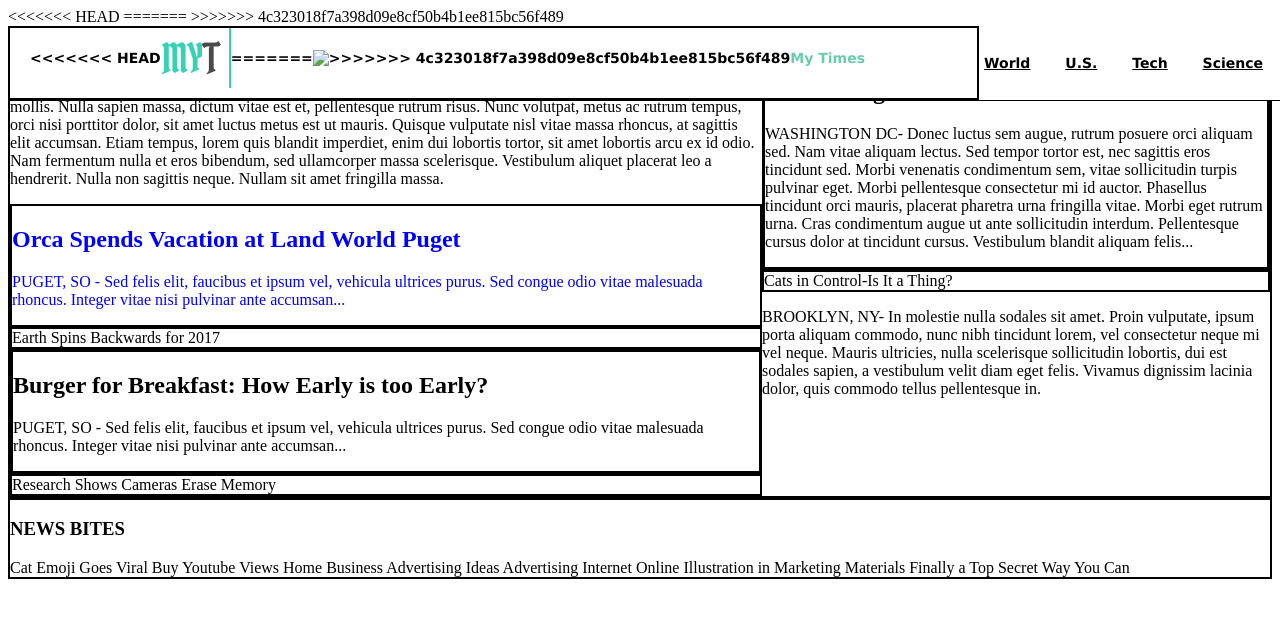
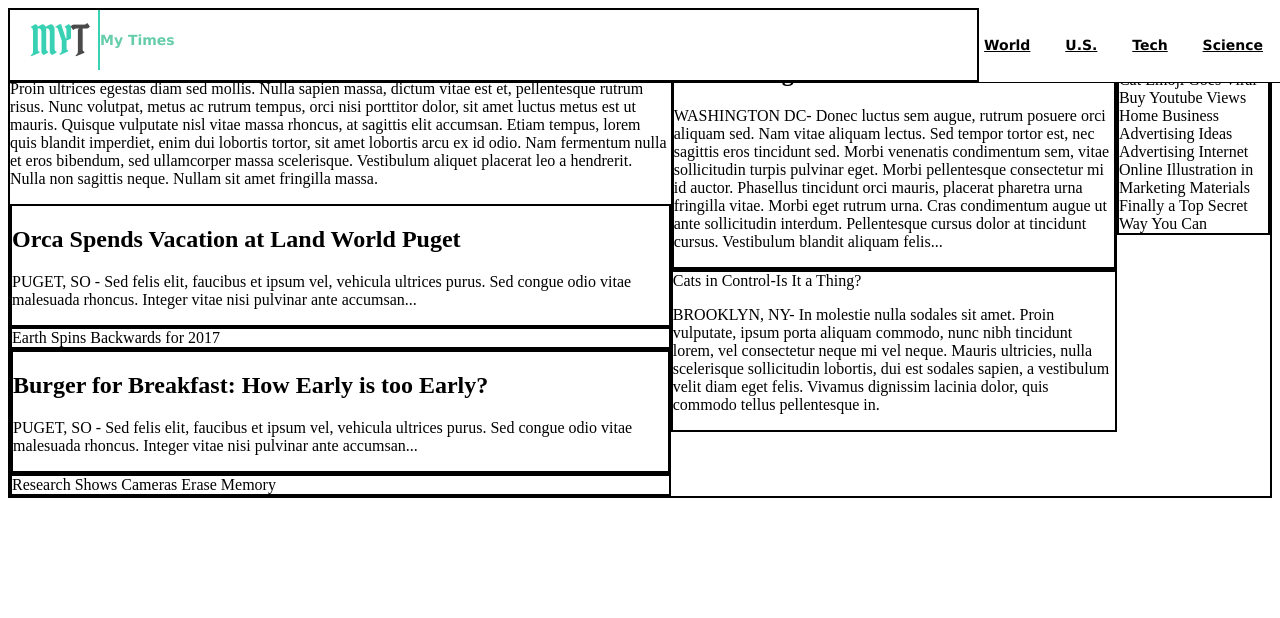
Before and after one commit to rosendoom/mytimes, a plain HTML site: page index.html in a window 1280 px wide. Drawn offline with Linux system fonts and the light colour scheme; files that its build step writes are made by us from their sources.

Commit message:
what is going on.

```diff
--- a/index.html
+++ b/index.html
@@ -3,21 +3,13 @@
   <head>
     <meta charset="utf-8">
     <title>My Times</title>
-<<<<<<< HEAD
     <link href="./resources/style.css" type="text/css" rel="stylesheet" />
-=======
-    <link href=".resources/style.css" type="text/css" rel="stylesheet" />
->>>>>>> 4c323018f7a398d09e8cf50b4b1ee815bc56f489
   </head>
   <body>
     <!-- Header -->
     <header>
       <div class="myt-logo">
-<<<<<<< HEAD
       <img src="./resources/images/img-myt-logo.jpg" />
-=======
-      <img src=".resources/images/img-myt-logo.jpg" />
->>>>>>> 4c323018f7a398d09e8cf50b4b1ee815bc56f489
       <p id="logo">My Times</p>
         </div>
       <!-- Header Nav -->
@@ -86,17 +78,18 @@
           <!--Article: Cats-->
           <div id="cats">
             Cats in Control-Is It a Thing?
-          </div>
           <p>
             BROOKLYN, NY- In molestie nulla sodales sit amet. Proin vulputate, ipsum porta aliquam commodo, nunc nibh tincidunt lorem, vel consectetur neque mi vel neque. Mauris ultricies, nulla scelerisque sollicitudin lobortis, dui est sodales sapien, a vestibulum velit diam eget felis. Vivamus dignissim lacinia dolor, quis commodo tellus pellentesque in.
           </p>
-        </div>
+          </div>
         </div>
      <!--Medium Column End-->
 
      <!--Small Column Start-->
      <div class="column.small">
-       <div id="cookie>"<img src="./resources/images/cookie.png" /> </div>
+       <div id="cookie>"
+         <img src="./resources/images/cookie.png" />
+       </div>
 
        <!--News Bites-->
        <div id="bites">
@@ -106,6 +99,6 @@
        </span>
             </div>
         </div>
-</div>
+        </div>
   </body>
 </html>
--- a/resources/style.css
+++ b/resources/style.css
@@ -55,7 +55,6 @@ nav span a {
 
 #orca {
   border: 2px solid black;
-  color: blue;
 }
 
 #earth {
```
